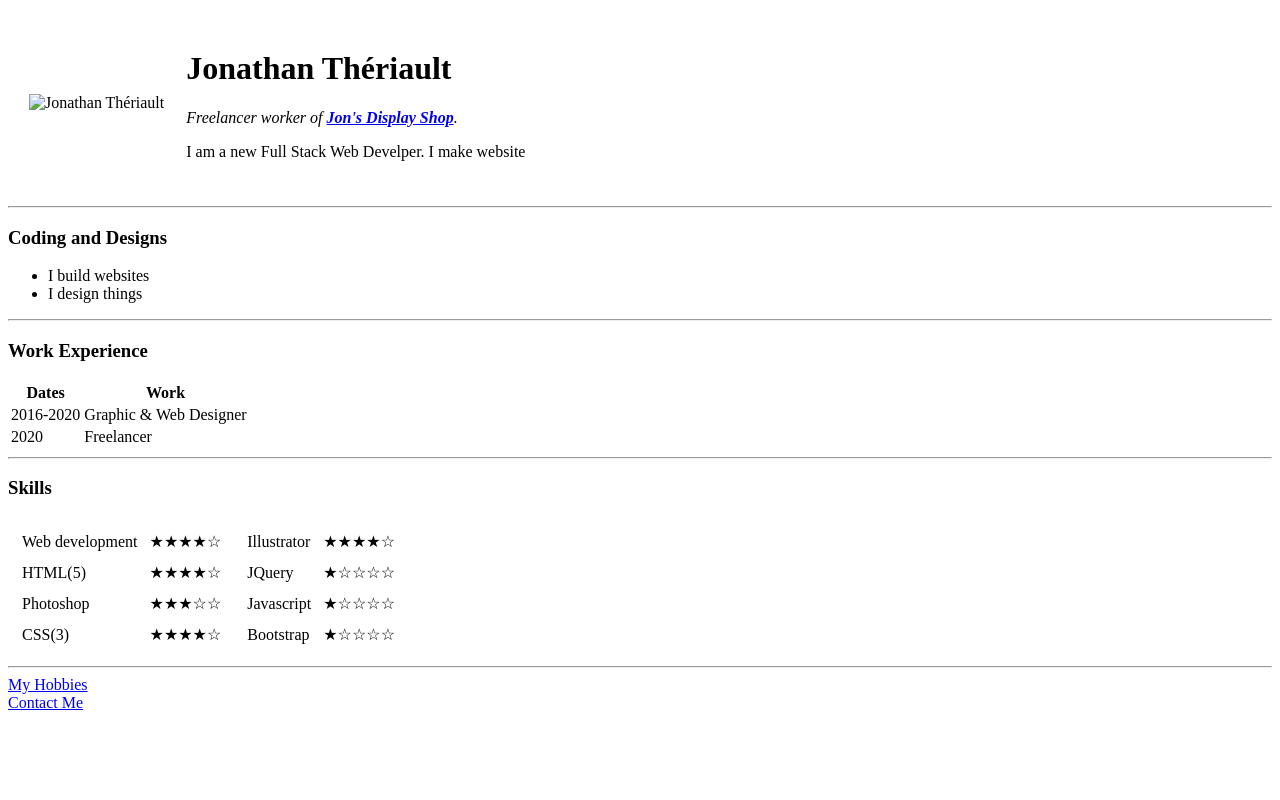
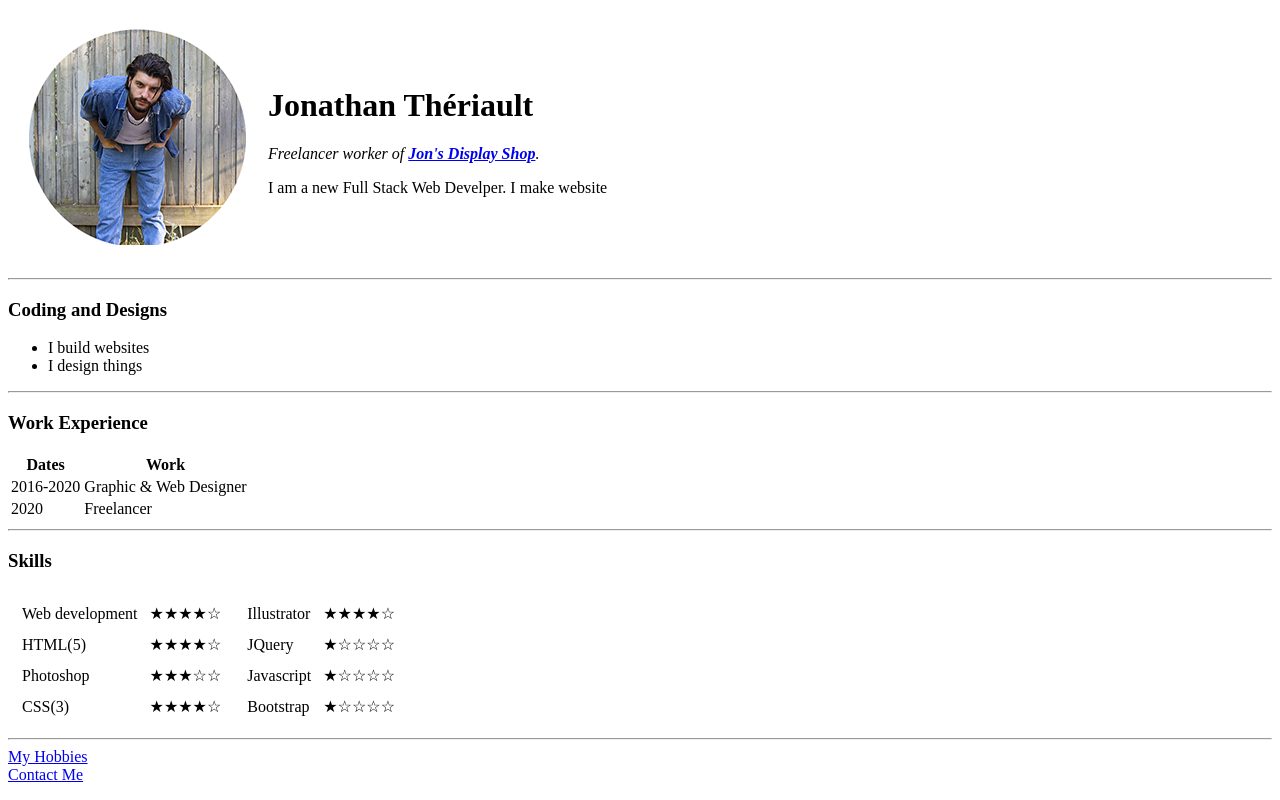
Before and after one commit to jtheriault7/cv, a plain HTML site: page index.html in a window 1280 px wide. Drawn offline with Linux system fonts and the light colour scheme.

Commit message:
Add initial CV website files

```diff
--- a/index.html
+++ b/index.html
@@ -9,7 +9,7 @@
 <body>
   <table cellspacing="20">
     <tr>
-      <td><img src="img/jonjon.png" alt="Jonathan Thériault"></td>
+      <td><img src="jonjon.png" alt="Jonathan Thériault"></td>
       <td><h1>Jonathan Thériault</h1>
       <p><em>Freelancer worker of <strong><a href="https://www.jonathantheriault.com"target="_blank">Jon's Display Shop</a></strong>.</em></p>
       <p>I am a new Full Stack Web Develper. I make website</p></td>
```
